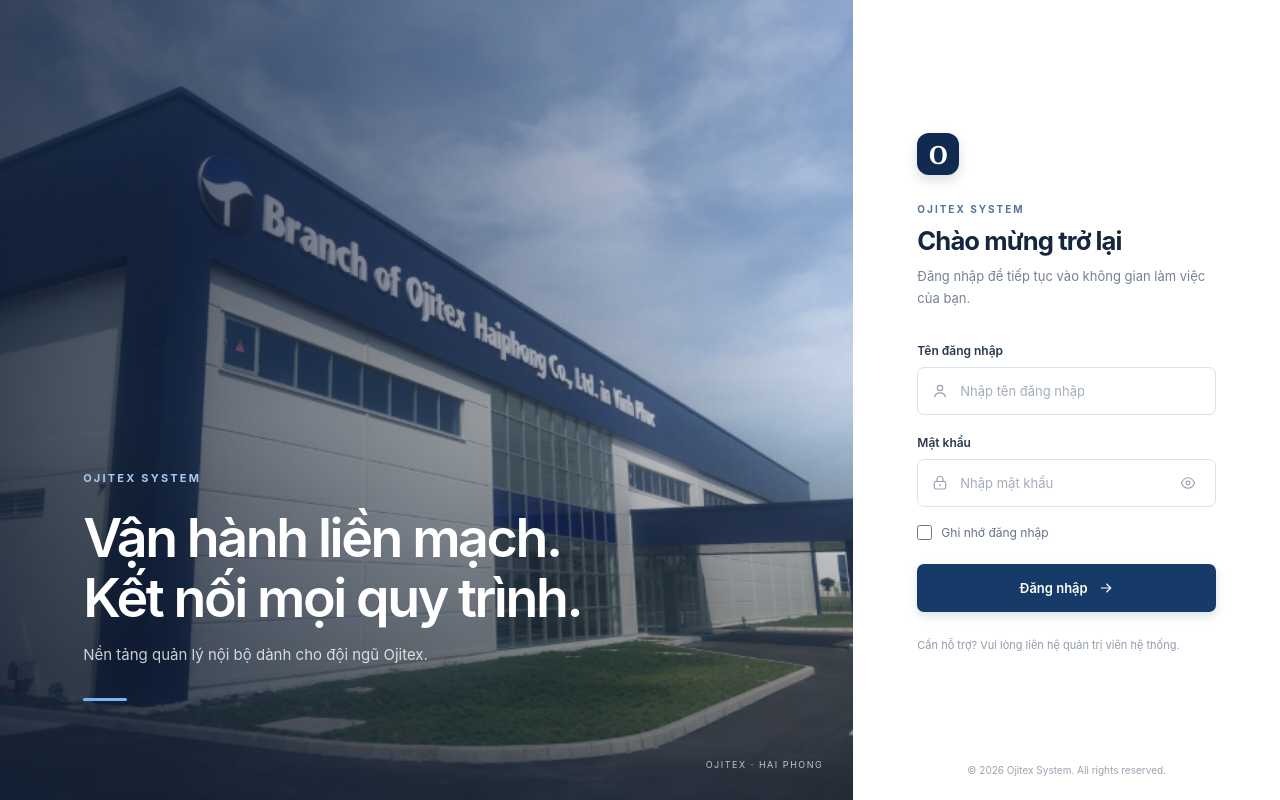
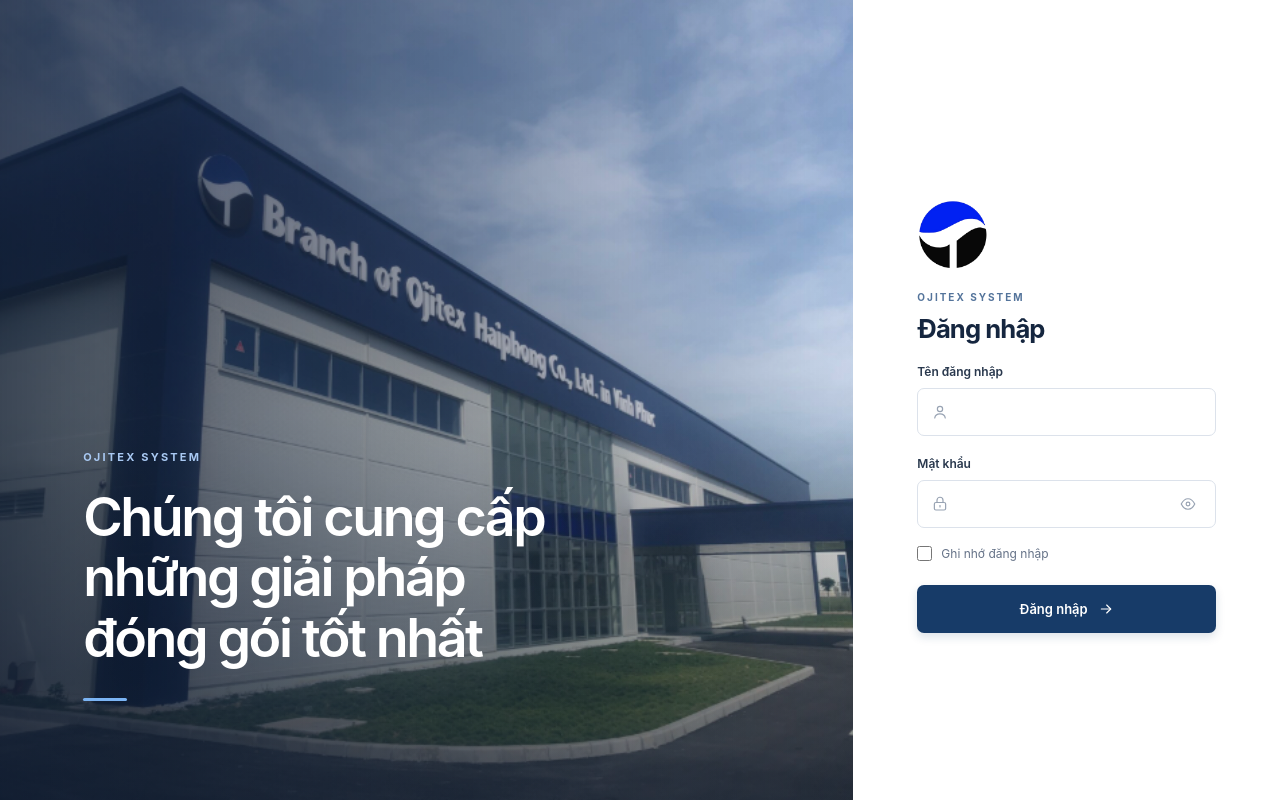
Before and after one commit to hoangthuy2003/OjitexSystem-Web, an Angular app in the folder OjitexSystem_Frontend/: page / in a window 1280 px wide. Built offline with nearby package versions, Linux system fonts and the light colour scheme.

Commit message:
add logo

```diff
--- a/OjitexSystem_Frontend/src/app/views/auth/login-page/login-page.html
+++ b/OjitexSystem_Frontend/src/app/views/auth/login-page/login-page.html
@@ -8,20 +8,21 @@
     <div class="image-shade"></div>
     <div class="company-caption">
       <span class="company-label">OJITEX SYSTEM</span>
-      <h1>Vận hành liền mạch.<br />Kết nối mọi quy trình.</h1>
-      <p>Nền tảng quản lý nội bộ dành cho đội ngũ Ojitex.</p>
+      <h1>Chúng tôi cung cấp những giải pháp<br />đóng gói tốt nhất</h1>
+
       <span class="caption-rule" aria-hidden="true"></span>
     </div>
-    <span class="image-credit">OJITEX · HAI PHONG</span>
+
   </section>
 
   <section class="form-panel" aria-labelledby="login-heading">
     <div class="login-card">
-      <div class="brand-mark" aria-hidden="true">O</div>
+      <div class="logo-container">
+        <img src="/logo.png" alt="Ojitex System" />
+      </div>
       <p class="eyebrow">OJITEX SYSTEM</p>
-      <h2 id="login-heading">Chào mừng trở lại</h2>
-      <p class="intro">Đăng nhập để tiếp tục vào không gian làm việc của bạn.</p>
-
+      <h2 id="login-heading">Đăng nhập</h2>
+<br />
       <form class="login-form" (ngSubmit)="submitLogin()">
         <label class="field-label" for="username">Tên đăng nhập</label>
         <div class="input-wrap">
@@ -35,7 +36,6 @@
             type="text"
             [(ngModel)]="username"
             autocomplete="username"
-            placeholder="Nhập tên đăng nhập"
             required
           />
         </div>
@@ -53,7 +53,6 @@
             [type]="showPassword ? 'text' : 'password'"
             [(ngModel)]="password"
             autocomplete="current-password"
-            placeholder="Nhập mật khẩu"
             required
           />
           <button
@@ -97,8 +96,6 @@
         }
       </form>
 
-      <p class="support-note">Cần hỗ trợ? Vui lòng liên hệ quản trị viên hệ thống.</p>
     </div>
-    <footer class="form-footer">© 2026 Ojitex System. All rights reserved.</footer>
   </section>
 </main>
--- a/OjitexSystem_Frontend/src/app/views/auth/login-page/login-page.scss
+++ b/OjitexSystem_Frontend/src/app/views/auth/login-page/login-page.scss
@@ -106,19 +106,17 @@
   margin: auto 0;
 }
 
-.brand-mark {
-  display: grid;
-  width: 42px;
-  height: 42px;
-  margin-bottom: 28px;
-  place-items: center;
-  border-radius: 12px;
-  background: #102a50;
-  box-shadow: 0 5px 12px rgb(16 42 80 / 16%);
-  color: #fff;
-  font-family: Georgia, serif;
-  font-size: 25px;
-  font-weight: 700;
+.logo-container {
+  width: 72px;
+  height: 72px;
+  margin-bottom: 20px;
+}
+
+.logo-container img {
+  display: block;
+  width: 100%;
+  height: 100%;
+  object-fit: contain;
 }
 
 .eyebrow {
@@ -354,7 +352,9 @@
     margin: 0;
   }
 
-  .brand-mark {
+  .logo-container {
+    width: 60px;
+    height: 60px;
     margin-bottom: 20px;
   }
 
--- a/OjitexSystem_Frontend/src/index.html
+++ b/OjitexSystem_Frontend/src/index.html
@@ -1,13 +1,13 @@
 <!doctype html>
 <html lang="vi">
-<head>
-  <meta charset="utf-8">
-  <title>Đăng nhập | Ojitex System</title>
-  <base href="/">
-  <meta name="viewport" content="width=device-width, initial-scale=1">
-  <meta name="theme-color" content="#ffffff">
-</head>
-<body>
-  <app-root></app-root>
-</body>
+  <head>
+    <meta charset="utf-8" />
+    <title>Ojitex System</title>
+    <base href="/" />
+    <meta name="viewport" content="width=device-width, initial-scale=1" />
+    <meta name="theme-color" content="#ffffff" />
+  </head>
+  <body>
+    <app-root></app-root>
+  </body>
 </html>
```
Also changed, not shown: OjitexSystem_Frontend/public/logo.png (added).
